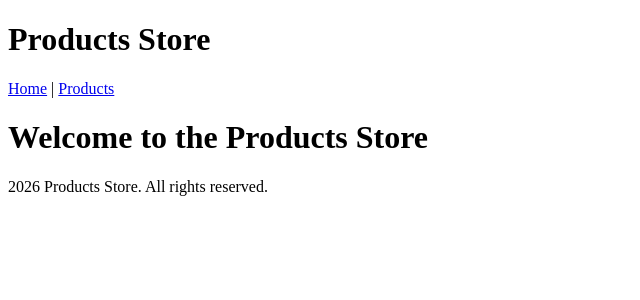
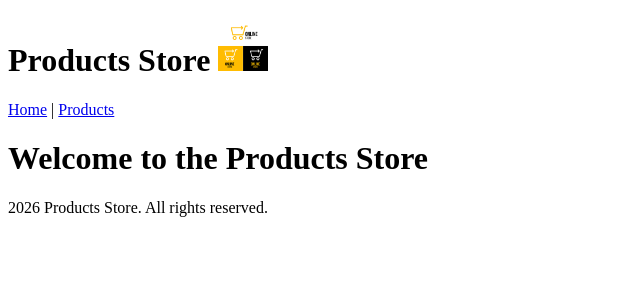
Before and after one commit to ysagar558/NextJsSharpener, a Next.js app: page / in a window 1280 px wide. Shown: the top 300 px of the page, without its empty margins (0-640 px from the left). Built offline with nearby package versions, Linux system fonts and the light colour scheme.

Commit message:
Making use of static files

```diff
--- a/src/app/layout.js
+++ b/src/app/layout.js
@@ -1,4 +1,5 @@
 import Link from "next/link";
+import Image from "next/image";
 
 export default function RootLayout({ children }) {
   return (
@@ -6,7 +7,15 @@ export default function RootLayout({ children }) {
       <body>
         {/* Header */}
         <header>
-          <h1>Products Store</h1>
+          <h1>Products Store <span> <Image src = "/images/Store.jpg"
+          alt="logo image"
+          height={50}
+          width={50}
+          priority
+          />
+          </span></h1>
+
+
            <nav>
             <Link href="/">Home</Link>
             {" | "}
```
Also changed, not shown: public/images/Store.jpg (added).
